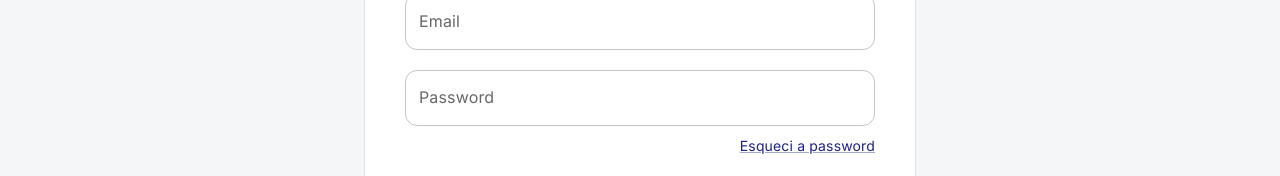
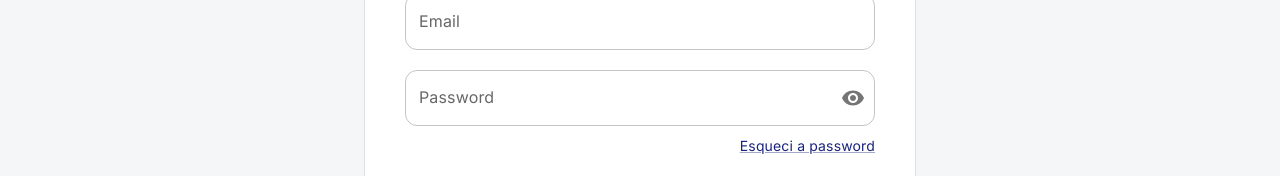
Before and after one commit to Donymmello/valerepository, a React (Vite) app in the folder frontend/: page /login in a window 1280 px wide. Shown: the part 302-478 px from the top of the page. Built offline with nearby package versions, Linux system fonts and the light colour scheme; no server answers.

Commit message:
Corrigir visualizar senha

```diff
--- a/frontend/src/pages/auth/Login.jsx
+++ b/frontend/src/pages/auth/Login.jsx
@@ -7,6 +7,8 @@ import {
   Box,
   Button,
   Container,
+  IconButton,
+  InputAdornment,
   Link,
   Paper,
   TextField,
@@ -14,6 +16,7 @@ import {
   Stack,
   Divider,
 } from "@mui/material";
+import { Visibility, VisibilityOff } from "@mui/icons-material";
 import { useAuth } from "../../context/useAuth";
 import { NOME_PLATAFORMA } from "../../theme";
 
@@ -29,6 +32,7 @@ export default function Login() {
 
   const [error, setError] = useState("");
   const [submitting, setSubmitting] = useState(false);
+  const [mostrarPassword, setMostrarPassword] = useState(false);
   const sessaoExpirada = searchParams.get("sessao") === "expirada";
 
   const handleChange = (event) => {
@@ -138,10 +142,24 @@ export default function Login() {
                   fullWidth
                   label="Password"
                   name="password"
-                  type="password"
+                  type={mostrarPassword ? "text" : "password"}
                   value={form.password}
                   onChange={handleChange}
                   autoComplete="current-password"
+                  InputProps={{
+                    endAdornment: (
+                      <InputAdornment position="end">
+                        <IconButton
+                          aria-label={mostrarPassword ? "Ocultar password" : "Mostrar password"}
+                          onClick={() => setMostrarPassword((prev) => !prev)}
+                          edge="end"
+                          tabIndex={-1}
+                        >
+                          {mostrarPassword ? <VisibilityOff /> : <Visibility />}
+                        </IconButton>
+                      </InputAdornment>
+                    ),
+                  }}
                 />
               </Stack>
 
```
